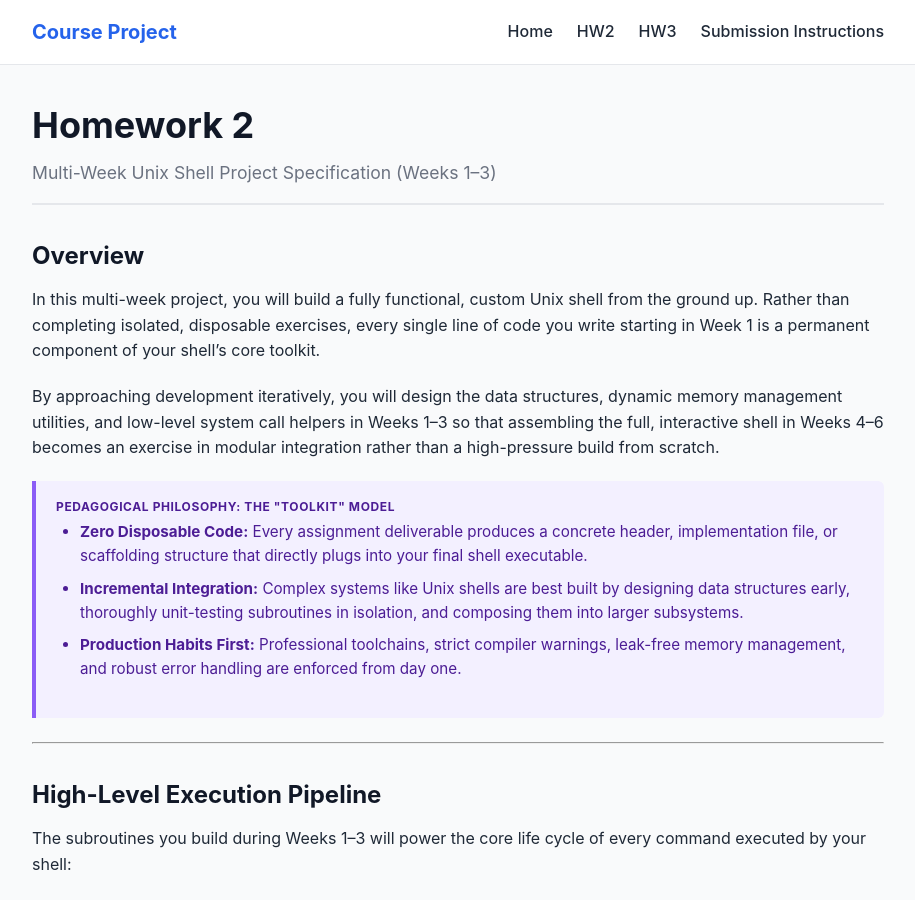
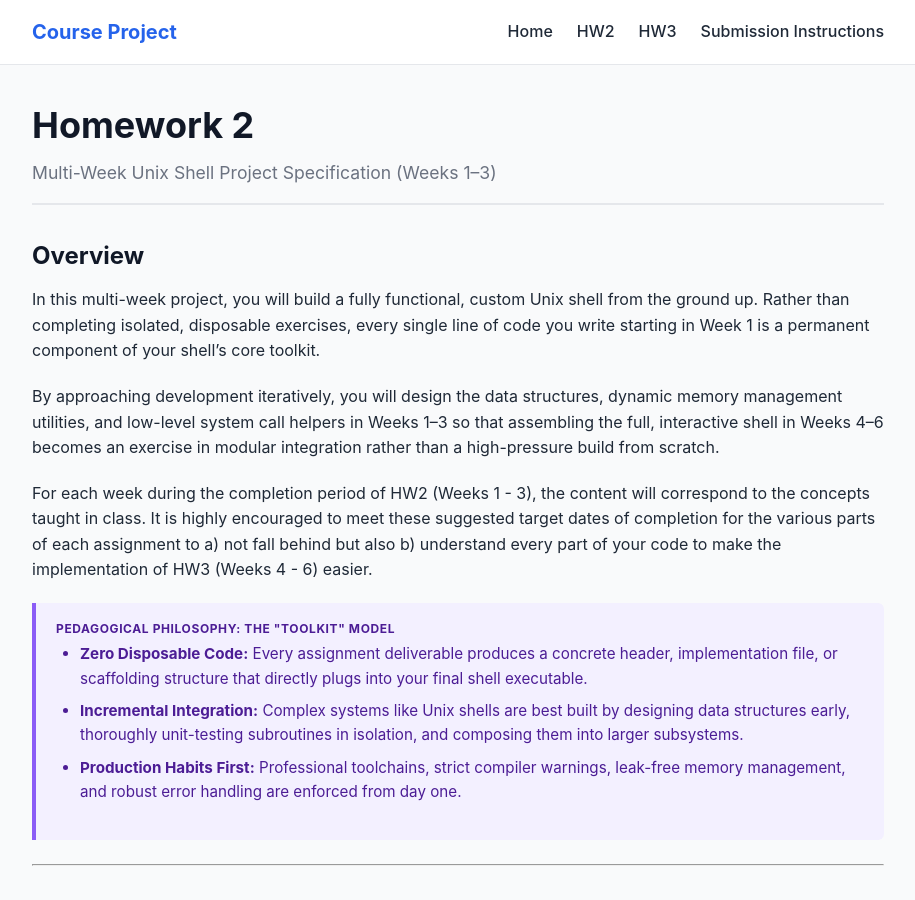
Before and after one commit to sysfun-gwu-f26/sysfun-f26.github.io, a Jekyll site: the page built from hw2.md, in a window 1280 px wide and 900 px high. Shown: the whole window, without its empty margins (182-1097 px from the left). Built offline with Jekyll 4.4.1, drawn with Linux system fonts in a browser that asks for light colours.

Commit message:
Revise Homework 2 project specifications
Updated project specifications for Homework 2, including overview, weekly breakdown, and key deliverables.

```diff
--- a/hw2.md
+++ b/hw2.md
@@ -10,6 +10,8 @@ permalink: /hw2
 In this multi-week project, you will build a fully functional, custom Unix shell from the ground up. Rather than completing isolated, disposable exercises, every single line of code you write starting in Week 1 is a permanent component of your shell's core toolkit.
 
 By approaching development iteratively, you will design the data structures, dynamic memory management utilities, and low-level system call helpers in Weeks 1–3 so that assembling the full, interactive shell in Weeks 4–6 becomes an exercise in modular integration rather than a high-pressure build from scratch.
+
+For each week during the completion period of HW2 (Weeks 1 - 3), the content will correspond to the concepts taught in class. It is highly encouraged to meet these suggested target dates of completion for the various parts of each assignment to a) not fall behind but also b) understand every part of your code to make the implementation of HW3 (Weeks 4 - 6) easier.
 
 <div class="callout arch-note">
   <div class="callout-title">Pedagogical Philosophy: The "Toolkit" Model</div>
```
